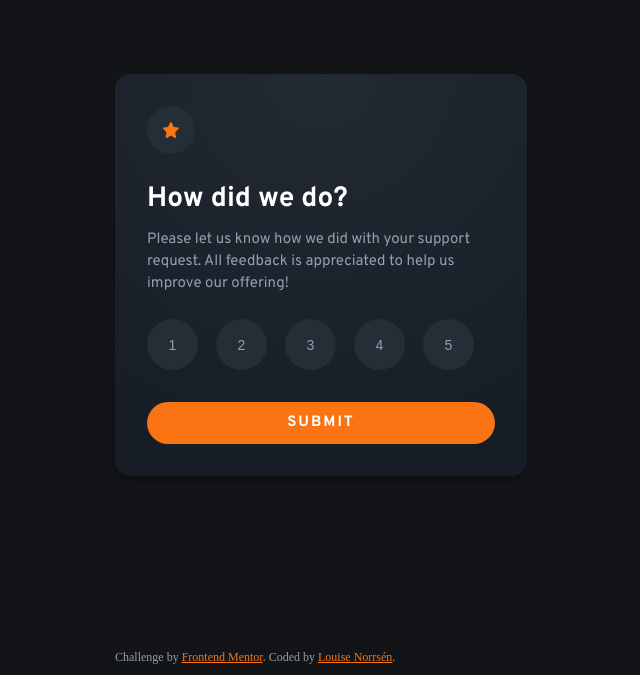
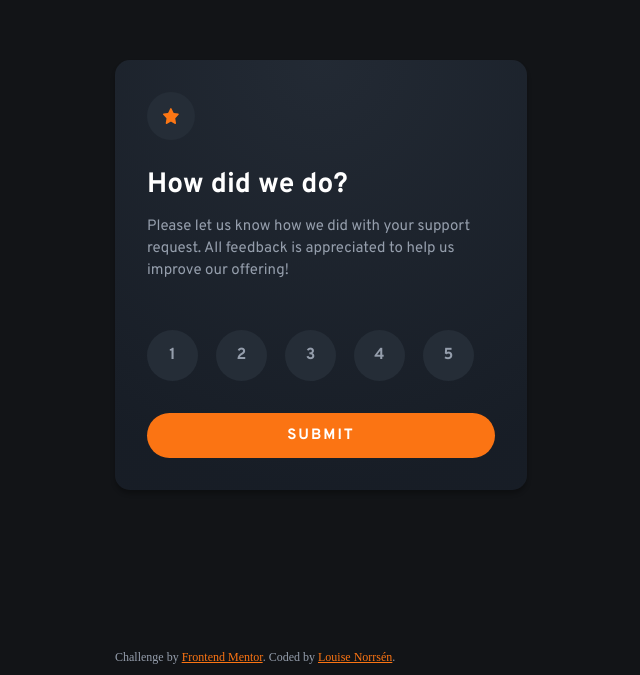
Before and after one commit to louisenorrsen/interactive-rating-component-main, a plain HTML site: page index.html in a window 1536 px wide. Shown: the part 125-800 px from the top of the page, without its empty margins (447-1087 px from the left). Drawn offline with Linux system fonts and the light colour scheme.

Commit message:
Update style.css

```diff
--- a/style.css
+++ b/style.css
@@ -74,6 +74,8 @@ body {
     font-size: 14px;
     line-height: 24px;
     cursor: pointer;
+    font-family: var(--overpass);
+    font-weight: 700;
 }
 
 .rating:hover {
@@ -96,12 +98,12 @@ body {
     background-color: var(--orange);
     border: none;
     color: var(--white);
-    padding: 12px;
+    padding: 13px;
     border-radius: 22.5px;
     text-transform: uppercase;
     font-family: var(--overpass);
     font-size: 15px;
-    line-height: 18px;
+    line-height: 19px;
     font-weight: 700;
     letter-spacing: 2px;
     cursor: pointer;
@@ -183,6 +185,8 @@ body {
     .rating {
         width: 51px;
         height: 51px;
+        margin-top: 24px;
+        font-size: 16px;
     }
 
     .thankYouState img {
```
